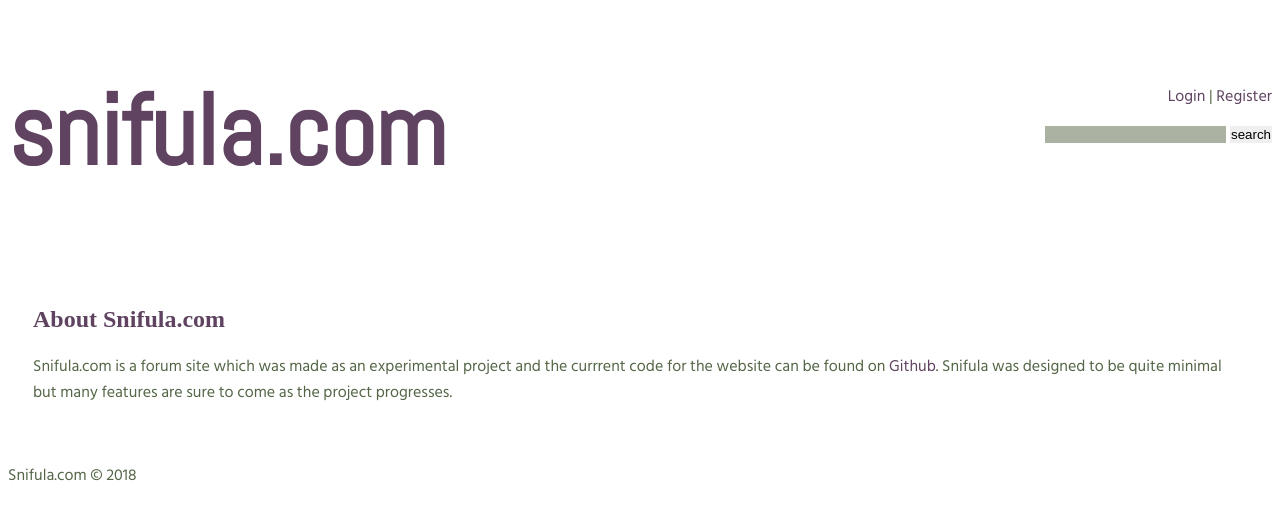
After one commit to YRMYJASKA/snifula, a Django app: page /about/ in a window 1280 px wide. The commit adds this page. Shown: the top 520 px of the page. Run offline with Django 3.2, Linux system fonts and the light colour scheme; parts of the project's set-up code (start-up, migrations or seed data) failed here and were passed over; some web fonts are replaced.

Commit message:
added seach bar functionality and an about page

```diff
--- a/forum/templates/forum/index.html
+++ b/forum/templates/forum/index.html
@@ -20,7 +20,7 @@
 </script>
 {% endblock %}
 {% block content%}
-
+<h2>{{ searchinfo }}</h2>
 {% for post in posts %}
 	<!--
 			<button class="votes_u" data-postid="{{ post.id }}" id="u_{{ post.id }}"><img src="{% static 'forum/arrow_up_neutral.png' %}"></button>
--- a/snifula/templates/base.html
+++ b/snifula/templates/base.html
@@ -21,13 +21,16 @@
 		{% else %}
 		<p><a href="{% url 'login' %}">Login</a> | <a href = "{%url 'register' %}">Register</a></p>
 		{% endif %}
-
+		<form action="{% url 'forumindex' %}" method="GET">
+			<input name="search" type=search id="search">
+			<button type="submit">search</button>
+		</form>
 		{% block header %}
 		{% endblock %}
 	</header>
 
 	<main>
-		<a href="/" style="text-decoration: none; font-size: 50px;"><h1 >snifula.com</h1></a>
+		<a href="/" style="text-decoration: none; font-size: 50px;"><h1>snifula.com</h1></a>
 			{% block main%}
 			{% endblock %}
 			<div id="content">
--- /dev/null
+++ b/snifula/templates/snifula/about.html
@@ -0,0 +1,8 @@
+{% extends 'base.html'%}
+{% load static %}
+{% block title %}About{% endblock %}
+
+{% block content %}
+<h2>About Snifula.com</h2>
+<p>Snifula.com is a forum site which was made as an experimental project and the currrent code for the website can be found on <a href="https://github.com/yrmyjaska/snifula">Github</a>. Snifula was designed to be quite minimal but many features are sure to come as the project progresses.</p>
+{% endblock%}
--- a/snifula/urls.py
+++ b/snifula/urls.py
@@ -24,6 +24,7 @@
     path('', TemplateView.as_view(
         template_name='snifula/index.html'), name='index'),
     path('users/', include('users.urls')),
+    path('about/', views.aboutView, name='about'),
     path('forum/', include('forum.urls')),
     path('admin/', admin.site.urls),
 ]
--- a/snifula/views.py
+++ b/snifula/views.py
@@ -1,2 +1,5 @@
 from django.views import View
 from django.shortcuts import get_object_or_404, render
+
+def aboutView(request):
+    return render(request, 'snifula/about.html')
```
Also changed, not shown: forum/views.py (+7 -2 lines).
